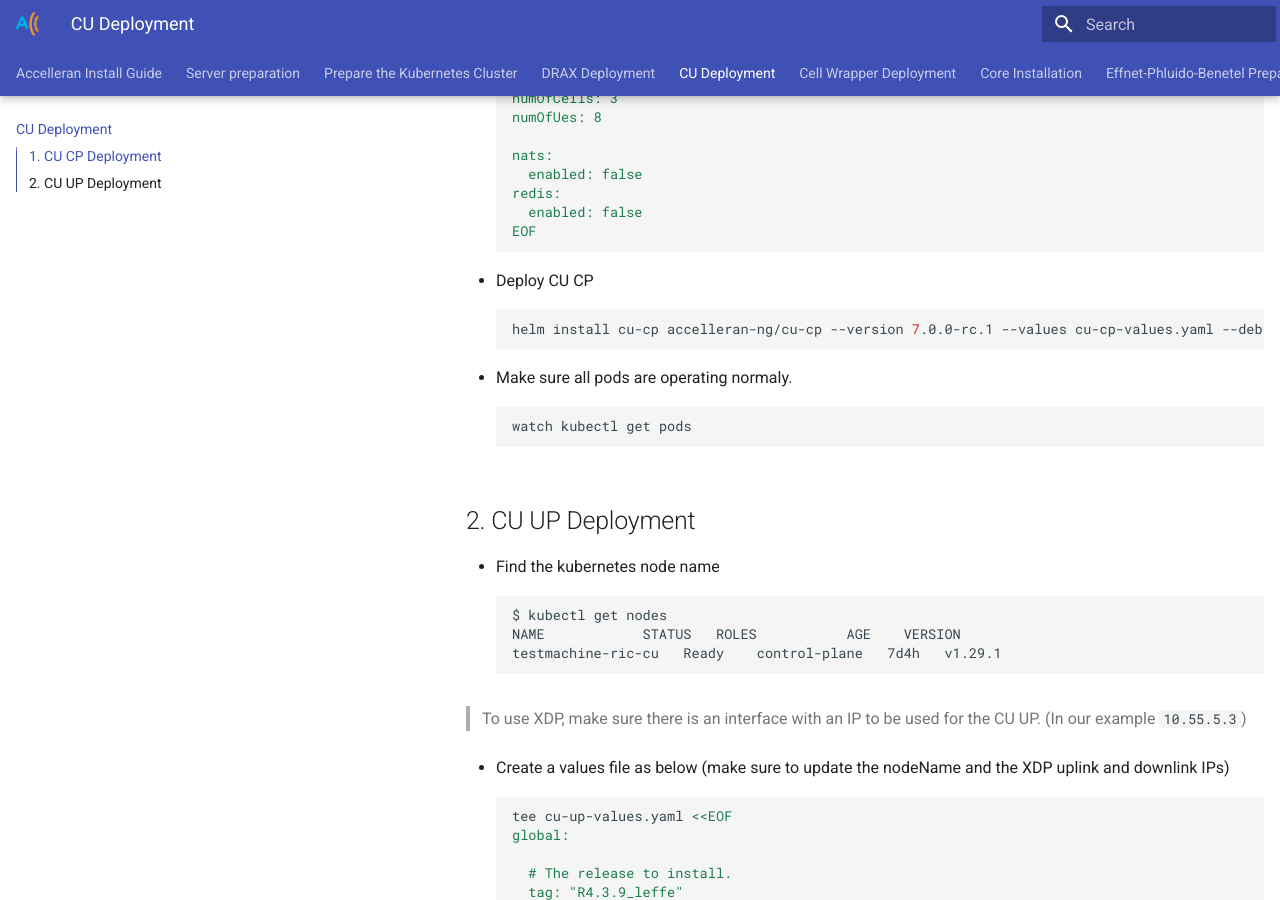
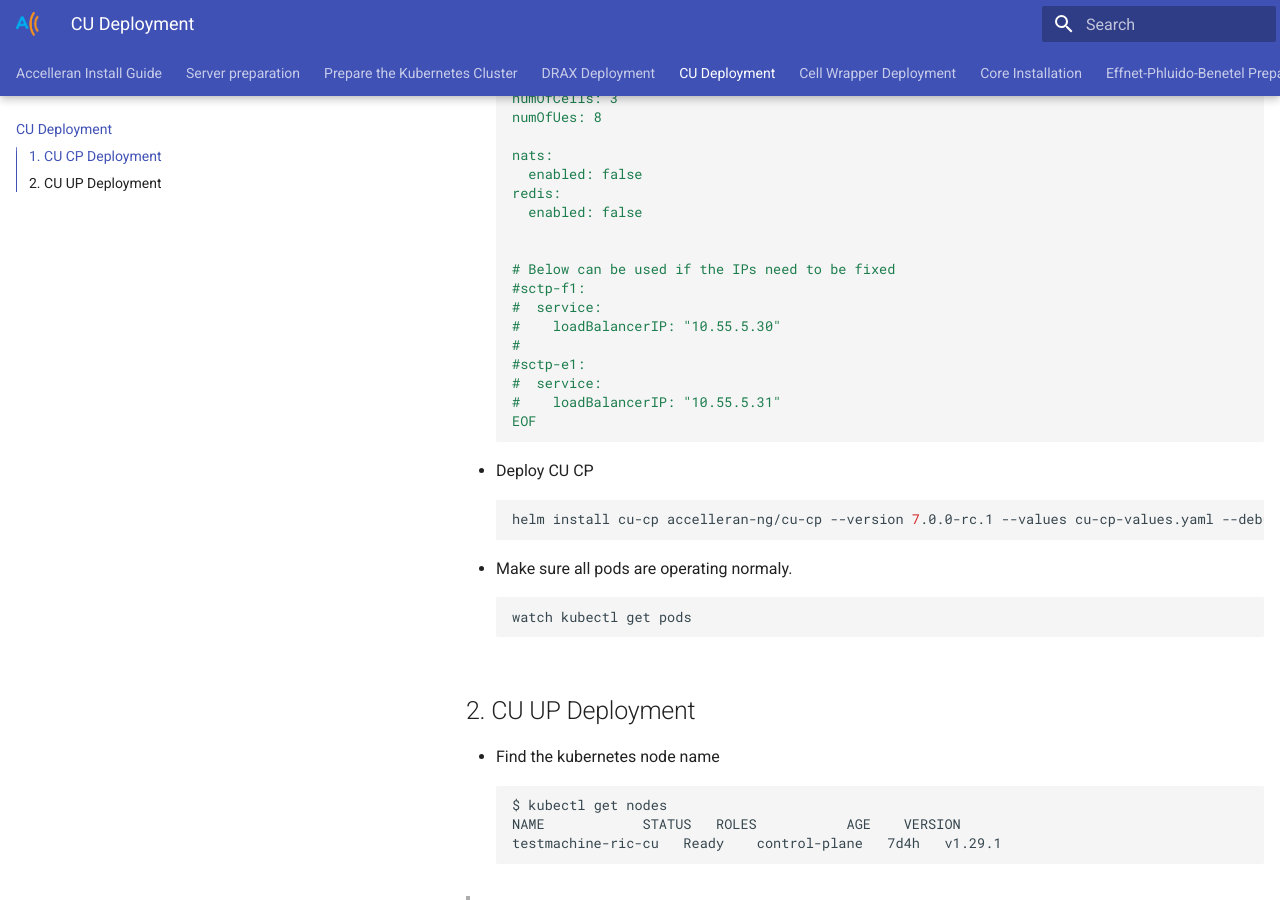
Before and after one commit to accelleran/drax-docs, an MkDocs documentation site: the page built from docs/cu_ng-install/index.md, in a window 1280 px wide and 900 px high, scrolled down 696 px. Built offline with MkDocs 1.6.1 and Material for MkDocs 9.7.7, drawn with Linux system fonts in a browser that asks for light colours; the version menu is left out.

Commit message:
adding F1 E1 IPs to cu cp yaml

````diff
--- a/docs/cu_ng-install/index.md
+++ b/docs/cu_ng-install/index.md
@@ -33,6 +33,16 @@ nats:
   enabled: false
 redis:
   enabled: false
+
+
+# Below can be used if the IPs need to be fixed
+#sctp-f1:
+#  service:
+#    loadBalancerIP: "10.55.5.30"
+#
+#sctp-e1:
+#  service:
+#    loadBalancerIP: "10.55.5.31"
 EOF
 ```
 
````
